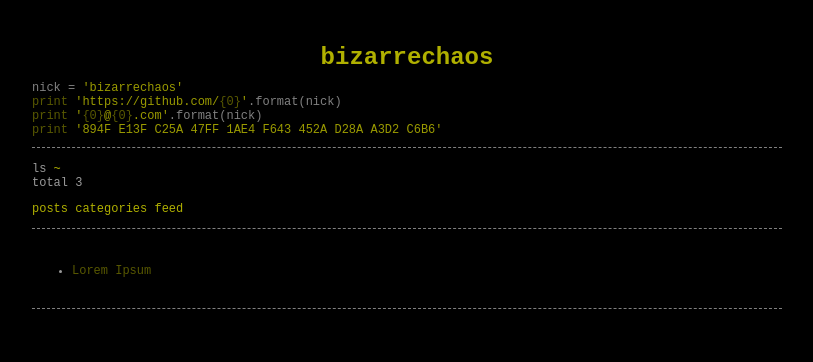
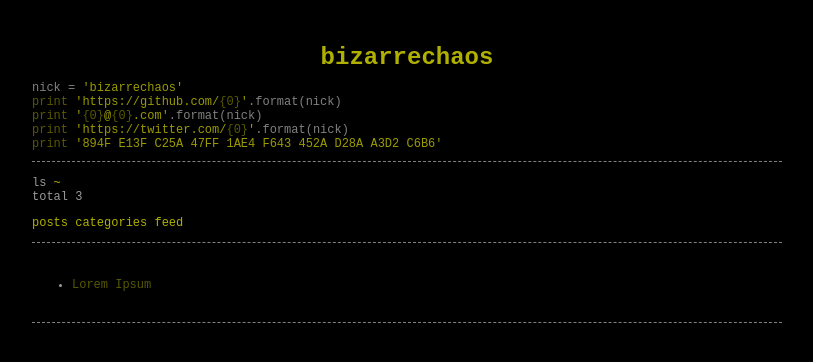
Before and after one commit to bizarrechaos/bizarrechaos.github.io, a Jekyll site: the page built from index.md, in a window 1280 px wide. Shown: the top 362 px of the page, without its empty margins (233-1046 px from the left). Built offline with Jekyll 4.4.1, drawn with Linux system fonts in a browser that asks for light colours.

Commit message:
Update header.html

```diff
--- a/_includes/header.html
+++ b/_includes/header.html
@@ -11,6 +11,9 @@
     <span class="reserved">print </span><span class="string">'<span class="reserved">{0}</span>@<span class="reserved">{0}</span>.{{ site.mail.ext }}'</span>.format(nick)
     </p>
     <p>
+    <span class="reserved">print </span><a href="https://twitter.com/bizarrechaos" target="_blank"><span class="string">'https://twitter.com/<span class="reserved">{0}</span>'</span></a>.format(nick)
+    </p>
+    <p>
     <span class="reserved">print <a href="{{ site.url }}/misc/pubkey.gpg.txt" target="_blank"><span class="string">'894F E13F C25A 47FF 1AE4  F643 452A D28A A3D2 C6B6'</span></a>
     </p>
   </div>
```
